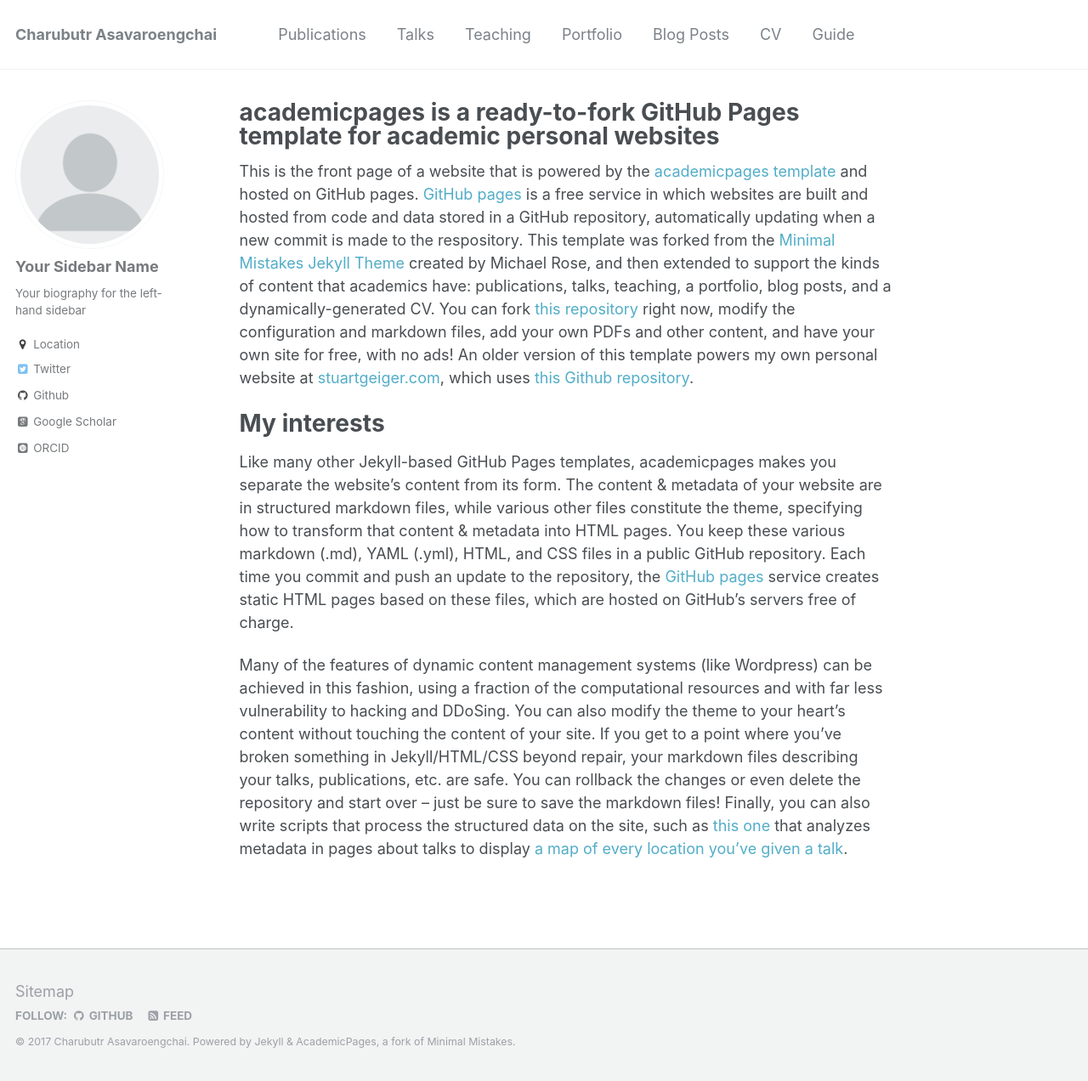
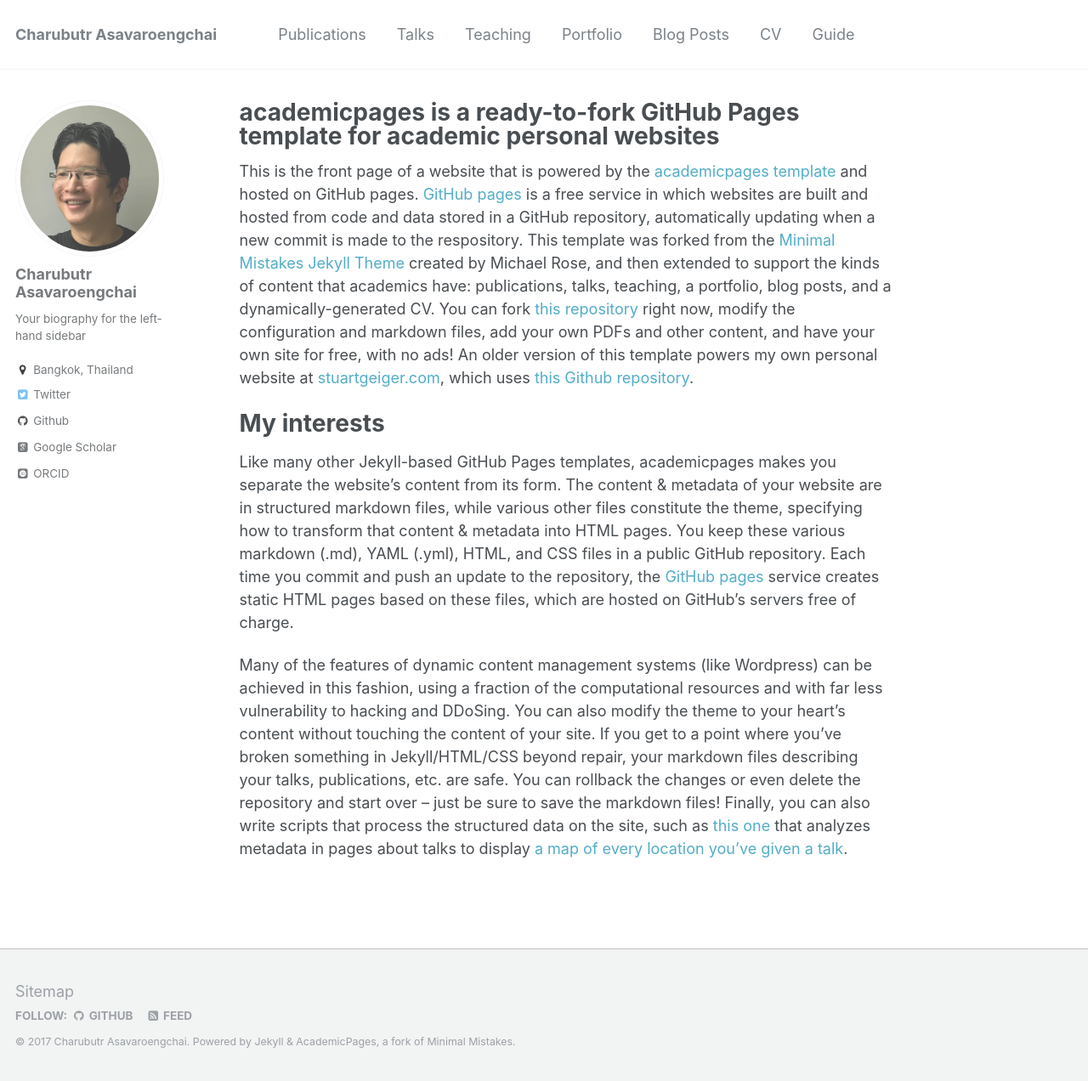
Before and after one commit to charubutr/charubutr.github.io, a Jekyll site: the page built from _pages/about.md, in a window 1280 px wide and 1272 px high. Shown: the whole window at 85% size. Built offline with Jekyll 4.4.1, drawn with Linux system fonts in a browser that asks for light colours; some web fonts are replaced.

Commit message:
added name and location

```diff
--- a/_config.yml
+++ b/_config.yml
@@ -78,10 +78,10 @@ analytics:
 
 # Site Author
 author:
-  name             : "Your Sidebar Name"
-  avatar           : "profile.png"
+  name             : "Charubutr Asavaroengchai"
+  avatar           : "bio-photo-1.png"
   bio              : "Your biography for the left-hand sidebar"
-  location         : "Location"
+  location         : "Bangkok, Thailand"
   employer         :
   googlescholar    : "http://yourfullgooglescholarurl.com"
   email            :
```
